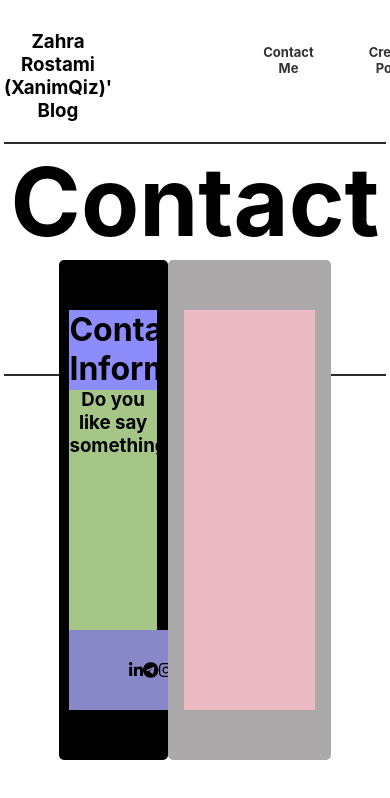
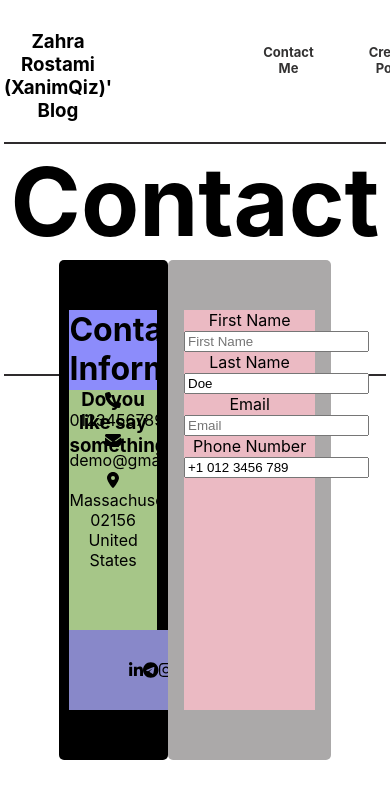
Before and after one commit to zahraRostami1999/blog-app, a React (Create React App) app: page /contactMe in a window 390 px wide. Shown: the top 798 px of the page. Built offline with nearby package versions, Linux system fonts and the light colour scheme.

Commit message:
edit contact Me: import phone and Envelope and Location icon

```diff
--- a/src/pages/contactMe/ContactMe.jsx
+++ b/src/pages/contactMe/ContactMe.jsx
@@ -3,9 +3,12 @@ import Header from "../../Components/header/Header";
 import { Fragment } from "react";
 import { FontAwesomeIcon } from "@fortawesome/react-fontawesome";
 import { faCoffee } from "@fortawesome/free-solid-svg-icons";
-import { faLinkedinIn } from '@fortawesome/free-brands-svg-icons';
-import { faTelegram } from '@fortawesome/free-brands-svg-icons';
-import { faInstagram } from '@fortawesome/free-brands-svg-icons';
+import { faLinkedinIn } from "@fortawesome/free-brands-svg-icons";
+import { faTelegram } from "@fortawesome/free-brands-svg-icons";
+import { faInstagram } from "@fortawesome/free-brands-svg-icons";
+import { faPhone } from "@fortawesome/free-solid-svg-icons";
+import { faEnvelope } from "@fortawesome/free-solid-svg-icons";
+import { faLocationDot } from "@fortawesome/free-solid-svg-icons";
 
 function ContactMe() {
   return (
@@ -22,7 +25,20 @@ function ContactMe() {
                 <h1>Contact Information</h1>
                 <h3>Do you like say something?</h3>
               </div>
-              <div className={styled.contactInfo}></div>
+              <div className={styled.contactInfo}>
+                <div className={styled.phone}>
+                  <FontAwesomeIcon icon={faPhone} />
+                  <p>0123456789</p>
+                </div>
+                <div className={styled.mail}>
+                  <FontAwesomeIcon icon={faEnvelope} />
+                  <p>demo@gmail.com</p>
+                </div>
+                <div className={styled.location}>
+                  <FontAwesomeIcon icon={faLocationDot} />
+                  <p>Massachusetts 02156 United States</p>
+                </div>
+              </div>
               <div className={styled.socialIcon}>
                 <FontAwesomeIcon icon={faLinkedinIn} />
                 <FontAwesomeIcon icon={faTelegram} />
@@ -31,7 +47,31 @@ function ContactMe() {
             </div>
           </div>
           <div className={styled.col_60}>
-            <div className={styled.colContainer}></div>
+            <div className={styled.colContainer}>
+              <div className={styled.formContainer}>
+                <div className={styled.formGroup}>
+                  <label>First Name</label>
+                  <input type="text" placeholder="First Name" />
+                </div>
+
+                <div className={styled.formGroup}>
+                  <label>Last Name</label>
+                  <input type="text" value="Doe" />
+                </div>
+
+                <div className={styled.formGroup}>
+                  <label>Email</label>
+                  <input type="email" placeholder="Email" />
+                </div>
+
+                <div className={styled.formGroup}>
+                  <label>Phone Number</label>
+                  <div className={styled.phoneInput}>
+                    <input type="text" value="+1 012 3456 789" readOnly />
+                  </div>
+                </div>
+              </div>
+            </div>
           </div>
         </div>
       </div>
```
